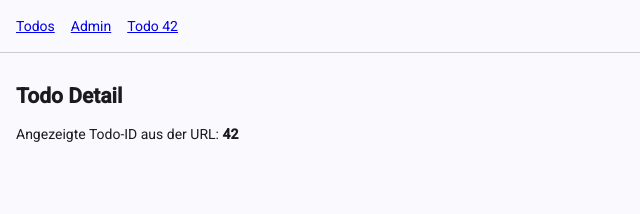
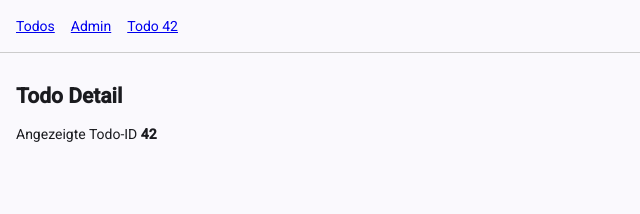
Before and after one commit to mspichiger/todo-app, an Angular app in the folder todo-app/: page /todos/42 in a window 1280 px wide. Shown: the top 214 px of the page, without its empty margins (0-640 px from the left). Built offline with nearby package versions, Linux system fonts and the light colour scheme.

Commit message:
feat: change text

```diff
--- a/todo-app/src/app/todo-admin/todo-admin.html
+++ b/todo-app/src/app/todo-admin/todo-admin.html
@@ -1,2 +1,2 @@
 <h2>Admin-Bereich</h2>
-<p>Hier kannst du Todos verwalten.</p>
+<p>Hier kannst du Todos verwalten</p>
--- a/todo-app/src/app/todo-detail/todo-detail.html
+++ b/todo-app/src/app/todo-detail/todo-detail.html
@@ -1,2 +1,2 @@
 <h2>Todo Detail</h2>
-<p>Angezeigte Todo-ID aus der URL: <strong>{{ id }}</strong></p>
+<p>Angezeigte Todo-ID <strong>{{ id }}</strong></p>
--- a/todo-app/src/app/todo-list/todo-list.html
+++ b/todo-app/src/app/todo-list/todo-list.html
@@ -1,2 +1,2 @@
 <h2>Todo-Liste</h2>
-<p>Hier siehst du deine offenen Todos.</p>
+<p>Hier sind deine offenen Todos</p>
```
